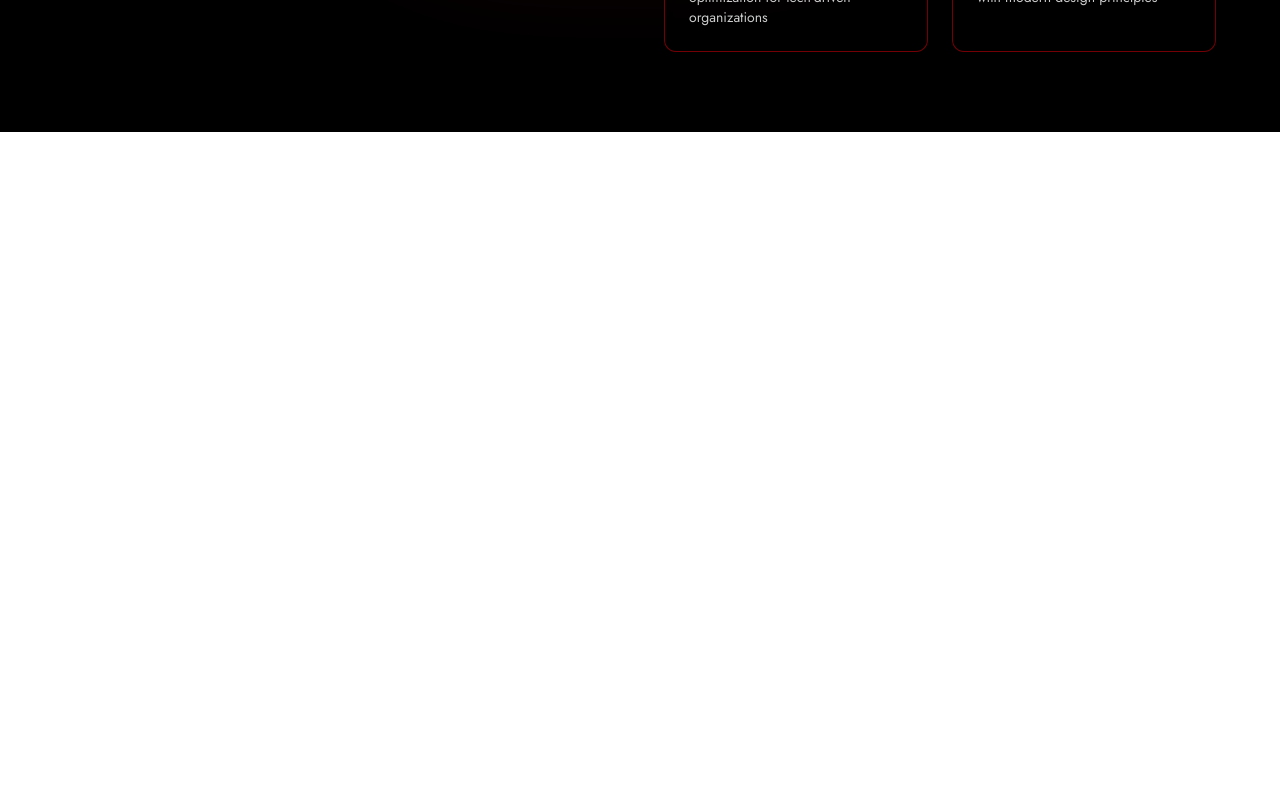
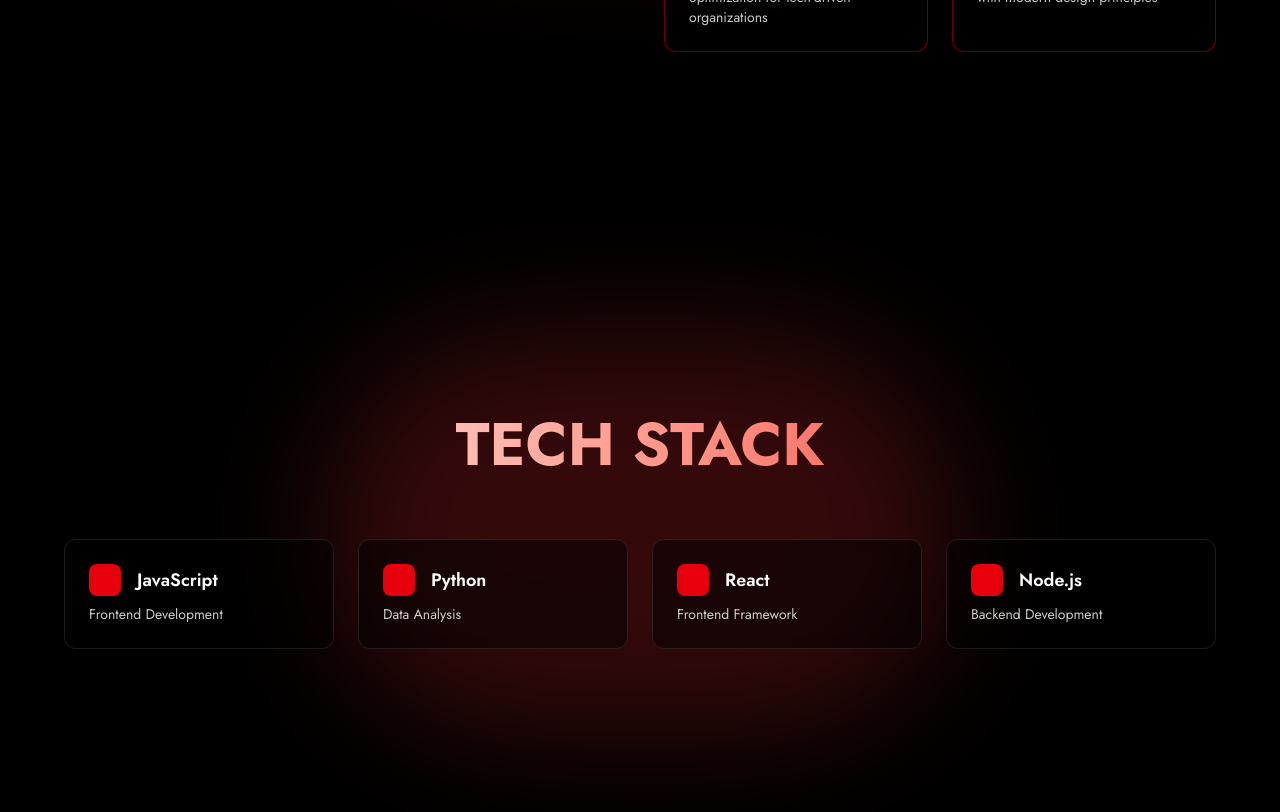
Before and after one commit to Rida-Lad/My-Portfolio, a React (Vite) app: page / in a window 1280 px wide. Shown: the part 1480-2292 px from the top of the page. Before the commit the page ends 1612 px from the top, so only its background shows below. Built offline with nearby package versions, Linux system fonts and the light colour scheme.

Commit message:
add SkillsSection component and integrate it into App; enhance AboutSection content

```diff
--- a/src/App.jsx
+++ b/src/App.jsx
@@ -1,11 +1,13 @@
 import React from 'react';
 import HeroSection from './components/Herosection';
 import AboutSection from './components/AboutSection';
+import SkillsSection from './components/SkillsSection';
 function App() {
   return (
 <>
 <HeroSection/>
 <AboutSection/>
+<SkillsSection/>
 </>
   );
 }
--- a/src/components/AboutSection.jsx
+++ b/src/components/AboutSection.jsx
@@ -12,7 +12,7 @@
           <h2 className="text-4xl md:text-6xl font-bold mb-6 bg-gradient-to-r from-white to-red-600 text-transparent bg-clip-text">
             WHO I AM
           </h2>
-          <p className="text-base md:text-lg opacity-90 max-w-2xl mx-auto leading-relaxed">
+          <p  className="text-base md:text-lg opacity-90 max-w-2xl mx-auto leading-relaxed">
             A disciplined Moroccan developer with a strong passion for technology and precision.
             Specializing in web development and Python programming, I combine technical expertise
             with a keen interest in the data analytics domain.
--- /dev/null
+++ b/src/components/SkillsSection.jsx
@@ -0,0 +1,57 @@
+import React from 'react';
+
+export default function SkillsSection() {
+  return (
+    <section className="bg-black text-white min-h-screen flex items-center py-20 px-6 md:px-12 relative overflow-hidden">
+      {/* Red glow effect */}
+      <div className="absolute top-1/2 left-1/2 transform -translate-x-1/2 -translate-y-1/2 w-1/2 h-1/2 bg-red-900 opacity-40 blur-3xl rounded-full"></div>
+
+      <div className="max-w-6xl mx-auto w-full relative z-10">
+        {/* Title */}
+        <h2 className="text-4xl md:text-6xl font-bold mb-16 text-center bg-gradient-to-r from-white to-red-600 text-transparent bg-clip-text">
+          TECH STACK
+        </h2>
+
+        {/* Skills Grid */}
+        <div className="grid grid-cols-2 md:grid-cols-3 lg:grid-cols-4 gap-6">
+          {/* Skill Item - Repeat this block for each technology */}
+          <div className="p-6 bg-black/50 backdrop-blur-sm border border-white/10 rounded-xl hover:border-red-600/50 transition-all duration-300">
+            <div className="flex items-center gap-4">
+              {/* Replace with actual icon component */}
+              <div className="w-8 h-8 bg-red-600 rounded-lg"></div>
+              <h3 className="text-lg font-semibold">JavaScript</h3>
+            </div>
+            <p className="text-sm opacity-80 mt-2">Frontend Development</p>
+          </div>
+
+          {/* Add more skills following the same pattern */}
+          <div className="p-6 bg-black/50 backdrop-blur-sm border border-white/10 rounded-xl hover:border-red-600/50 transition-all duration-300">
+            <div className="flex items-center gap-4">
+              <div className="w-8 h-8 bg-red-600 rounded-lg"></div>
+              <h3 className="text-lg font-semibold">Python</h3>
+            </div>
+            <p className="text-sm opacity-80 mt-2">Data Analysis</p>
+          </div>
+
+          <div className="p-6 bg-black/50 backdrop-blur-sm border border-white/10 rounded-xl hover:border-red-600/50 transition-all duration-300">
+            <div className="flex items-center gap-4">
+              <div className="w-8 h-8 bg-red-600 rounded-lg"></div>
+              <h3 className="text-lg font-semibold">React</h3>
+            </div>
+            <p className="text-sm opacity-80 mt-2">Frontend Framework</p>
+          </div>
+
+          <div className="p-6 bg-black/50 backdrop-blur-sm border border-white/10 rounded-xl hover:border-red-600/50 transition-all duration-300">
+            <div className="flex items-center gap-4">
+              <div className="w-8 h-8 bg-red-600 rounded-lg"></div>
+              <h3 className="text-lg font-semibold">Node.js</h3>
+            </div>
+            <p className="text-sm opacity-80 mt-2">Backend Development</p>
+          </div>
+
+          {/* Add more skill items as needed */}
+        </div>
+      </div>
+    </section>
+  );
+}
```
